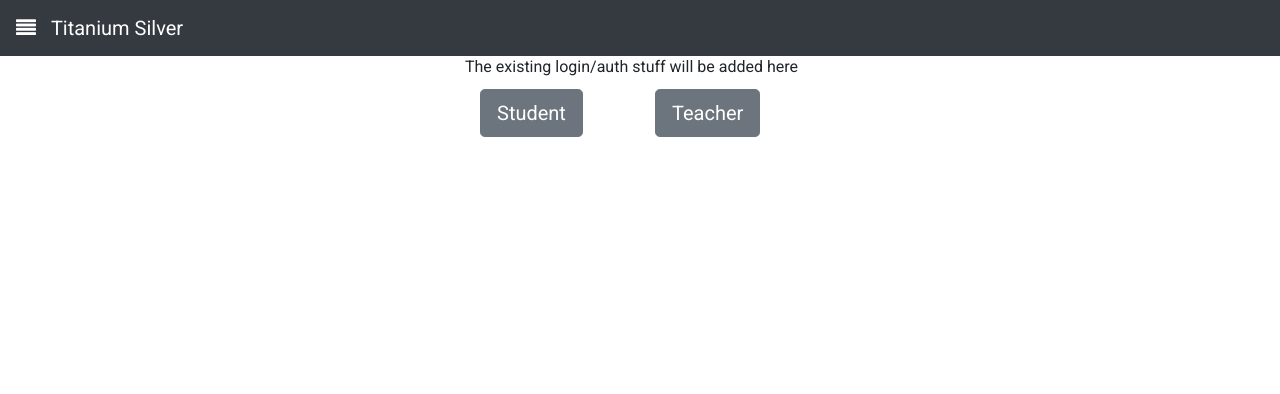
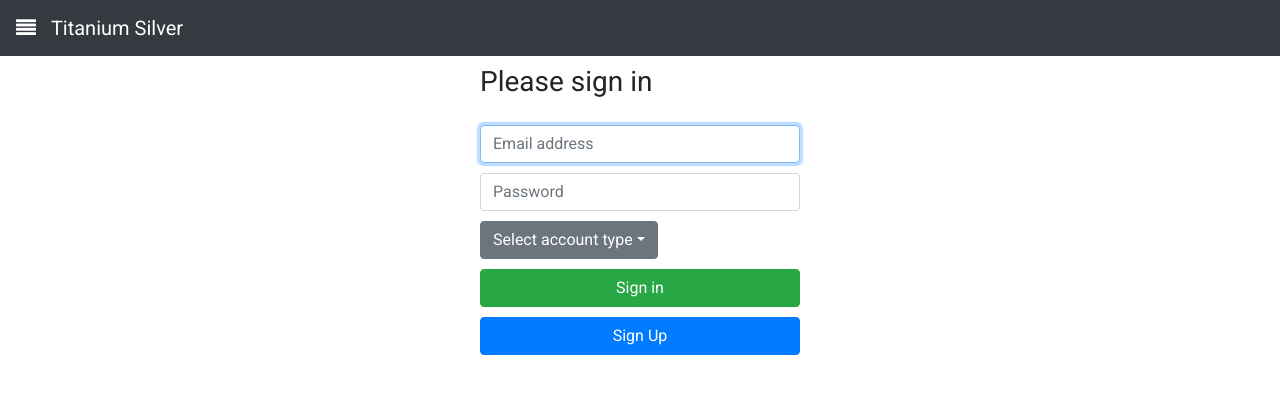
Before and after one commit to ganesh-k13/titanium-silver, a React (Create React App) app in the folder frontend/: page /login in a window 1280 px wide. Shown: the top 394 px of the page. Built offline with nearby package versions, Linux system fonts and the light colour scheme.

Commit message:
Login page added, Signup under construction

```diff
--- a/frontend/src/App.js
+++ b/frontend/src/App.js
@@ -3,6 +3,7 @@ import { BrowserRouter as Router, Route } from "react-router-dom";
 
 import Home from "./components/pages/home/Home.js";
 import Login from "./components/pages/login/Login.js";
+import SignUp from "./components/pages/login/SignUp.js";
 import StudentProfile from "./components/pages/student/Profile.js";
 
 import TeacherProfile from "./components/layout/teacher/Profile.js";
@@ -17,6 +18,7 @@ class App extends Component {
                 <div>
                     <Route exact path="/" component={Home} />
                     <Route path="/login" component={Login} />
+                    <Route path="/signup" component={SignUp} />
                     <Route path="/student" component={StudentProfile} />
                     <Route path="/teacher" component={TeacherProfile} />
                     <Route path="/studentTest" component={StudentTestUI} />
--- a/frontend/src/components/pages/login/Login.js
+++ b/frontend/src/components/pages/login/Login.js
@@ -1,31 +1,70 @@
 import React from "react";
-import { Container,Col,Row,Button } from "react-bootstrap";
+import { Container,Col,Row,Dropdown } from "react-bootstrap";
 import { Link } from "react-router-dom";
 
-function Login(argument) {
+function Login(props) {
     return (
         <Container>
             <Row className="justify-content-md-center">
-                <Col xs lg="4" style={loginBoxStyle}>
-                    The existing login/auth stuff will be added here
-                    <Container fluid={true} style={{marginTop:
-                    	"10px"}}>
-                    	<Row>
-                    		<Col xl={6}>
-			                    <Link to={"/student"}>
-                                    <Button variant="secondary" size="lg">
-			                            Student
-			                        </Button>
-                                </Link>
-                    		</Col>
-                    		<Col xl={6}>
-			                    <Link to={"/teacher"}>
-                                    <Button variant="secondary" size="lg">
-			                            Teacher
-			                        </Button>
-                                </Link>
-                    		</Col>
-                    	</Row>
+                <Col xs lg="4">
+                    <Container
+                        fluid={true}
+                        style={{marginTop:"10px"}}
+                    >
+                        <form className="form-signin">
+                            <h1 className="h3 mb-3 font-weight-normal">Please sign in</h1>
+                            <Row>
+                                <Col xl={12} lg={12} md={12}>
+                                    <div style={marginTop}>
+                                        <input type="email" id="inputEmail" className="form-control" placeholder="Email address" required="" autofocus=""/>
+                                        <label for="inputEmail" className="sr-only">Email address</label>
+                                    </div>
+                                </Col>
+                            </Row>
+                            <Row>
+                                <Col xl={12} lg={12} md={12}>
+                                    <div style={marginTop}>
+                                        <input type="password" id="inputPassword" className="form-control" placeholder="Password" required=""/>
+                                        <label for="inputPassword" className="sr-only">Password</label>
+                                    </div>
+                                </Col>
+                            </Row>
+                            <Row>
+                                <Col xl={12} lg={12} md={12}>
+                                    <Dropdown style={marginTop}>
+                                        <Dropdown.Toggle variant="secondary" id="dropdown-basic">
+                                            Select account type
+                                        </Dropdown.Toggle>
+
+                                        <Dropdown.Menu>
+                                            <Dropdown.Item >Student</Dropdown.Item>
+                                            <Dropdown.Item >Teacher</Dropdown.Item>
+                                        </Dropdown.Menu>
+                                    </Dropdown>
+                                </Col>
+                            </Row>
+
+                            <Row>
+                                <Col xl={12} lg={12} md={12}>
+                                    <div style={marginTop}>
+                                        <button className="btn btn-success btn-block" type="submit">Sign in</button>
+                                    </div>
+                                </Col>
+                            </Row>
+
+                        </form>
+
+                            <Row>
+                                <Col xl={12} lg={12} md={12}>
+                                    <div style={marginTop}>
+                                        <Link to={"/signup"}>
+                                            <button className="btn btn-primary btn-block">Sign Up</button>
+                                        </Link>
+                                    </div>
+                                </Col>
+                            </Row>
+
+
                     </Container>
                 </Col>
             </Row>
@@ -33,8 +72,34 @@ function Login(argument) {
     );
 }
 
-const loginBoxStyle = {
-
+const marginTop = {
+    marginTop:"10px"
 };
 
+const marginBottom = {
+    marginBottom:"10px"
+};
+
+// <div className="checkbox mb-3">
+//     <label>
+//         <input type="checkbox" value="remember-me"/> Remember me
+//     </label>
+// </div>
+// <Row>
+//     <Col xl={6}>
+//         <Link to={"/student"}>
+//             <Button variant="secondary" size="lg">
+//                 Student
+//             </Button>
+//         </Link>
+//     </Col>
+//     <Col xl={6}>
+//         <Link to={"/teacher"}>
+//             <Button variant="secondary" size="lg">
+//                 Teacher
+//             </Button>
+//         </Link>
+//     </Col>
+// </Row>
+
 export default Login;
--- /dev/null
+++ b/frontend/src/components/pages/login/SignUp.js
@@ -0,0 +1,30 @@
+import React from "react";
+import { Container,Col,Row,Dropdown } from "react-bootstrap";
+import { Link } from "react-router-dom";
+
+function SignUp(props) {
+    return (
+        <Container>
+            <Row className="justify-content-md-center">
+                <Col xs lg="4">
+                    <Container
+                        fluid={true}
+                        style={{marginTop:"10px"}}
+                    >
+                        SignUp
+                    </Container>
+                </Col>
+            </Row>
+        </Container>
+    );
+}
+
+const marginTop = {
+    marginTop:"10px"
+};
+
+const marginBottom = {
+    marginBottom:"10px"
+};
+
+export default SignUp;
```
